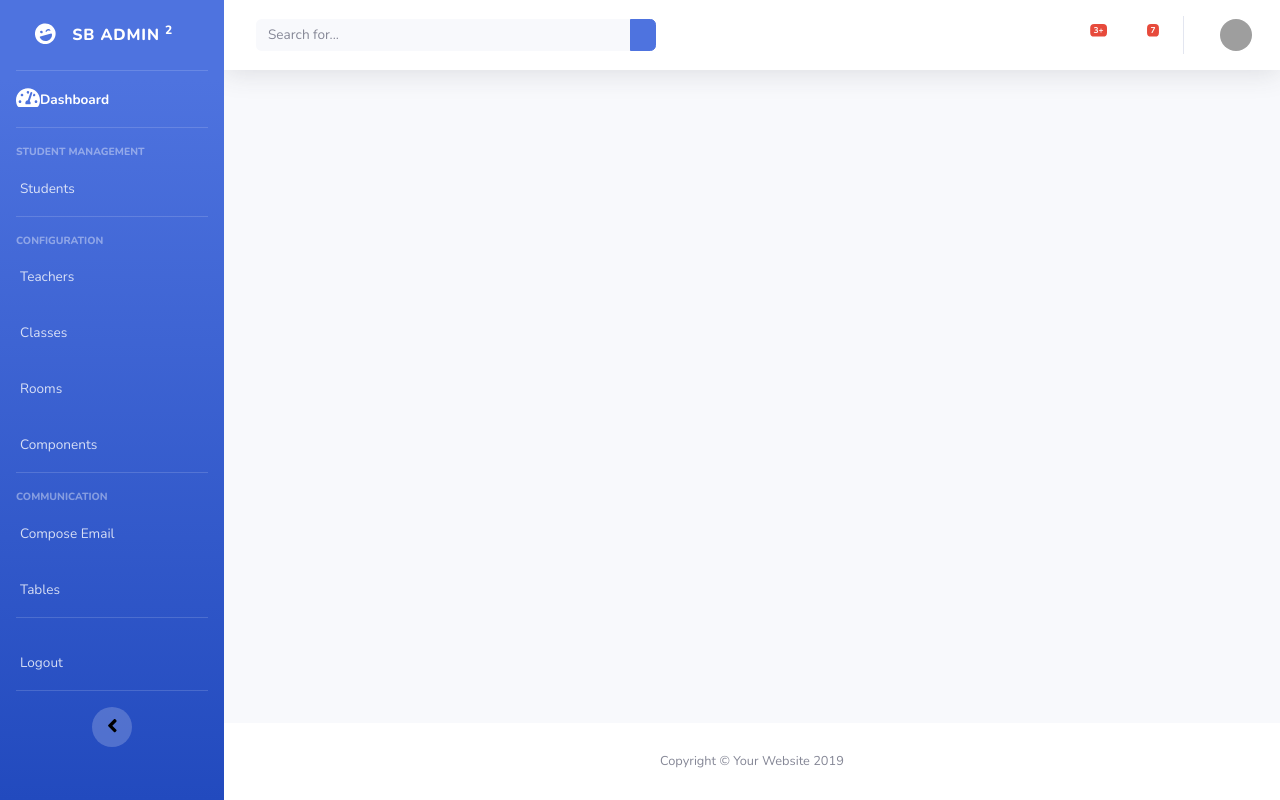
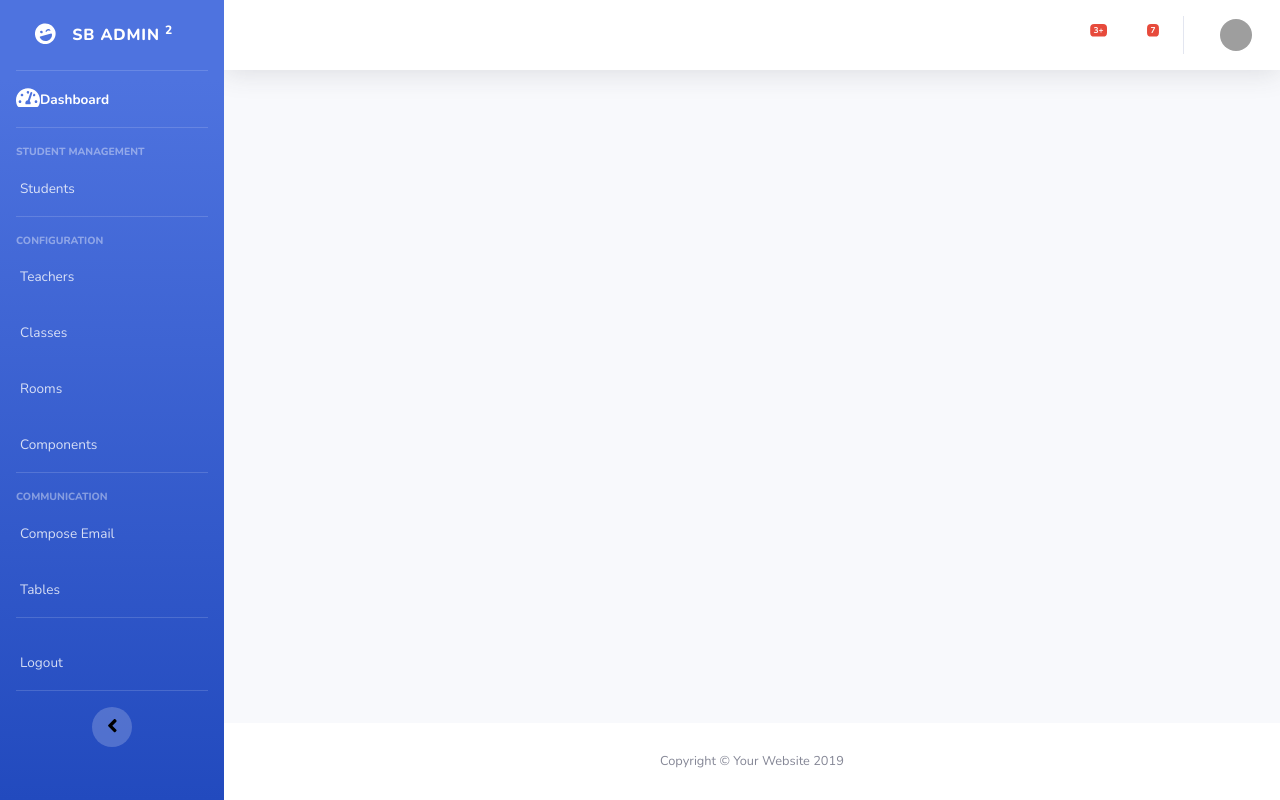
Before and after one commit to extreme-coder/govsim-ui-old, a React (Create React App) app: page / in a window 1280 px wide. Built offline with nearby package versions, Linux system fonts and the light colour scheme; grey boxes are pictures that could not be loaded; what react-redux-loading-bar, redux-axios-middleware would draw is missing.

Commit message:
added school name on header

```diff
--- a/src/common/RichField.jsx
+++ b/src/common/RichField.jsx
@@ -27,6 +27,7 @@ const RichField = ({ ...props }) => {
 
         </InputGroup>
         <p>&nbsp;</p>
+        <p>&nbsp;</p>
       </Form.Group>
 
 
--- a/src/layout/Header.jsx
+++ b/src/layout/Header.jsx
@@ -10,8 +10,10 @@ class Header extends React.Component {
 
     render() {
         let loggedInUser = ''
+        let currentSchool = ''
         if (localStorage.getItem('user') != null) {
             loggedInUser = JSON.parse(localStorage.getItem('user')).user.username
+            currentSchool = JSON.parse(localStorage.getItem('user')).user.school.name
         }
 
         return (
@@ -25,12 +27,7 @@ class Header extends React.Component {
 
             <form class="d-none d-sm-inline-block form-inline mr-auto ml-md-3 my-2 my-md-0 mw-100 navbar-search">
               <div class="input-group">
-                <input type="text" class="form-control bg-light border-0 small" placeholder="Search for..." aria-label="Search" aria-describedby="basic-addon2" />
-                <div class="input-group-append">
-                  <button class="btn btn-primary" type="button">
-                    <i class="fas fa-search fa-sm"></i>
-                  </button>
-                </div>
+                <h3>{currentSchool}</h3>
               </div>
             </form>
 
@@ -61,7 +58,6 @@ class Header extends React.Component {
               <li class="nav-item dropdown no-arrow mx-1">
                 <a class="nav-link dropdown-toggle" href="#" id="alertsDropdown" role="button" data-toggle="dropdown" aria-haspopup="true" aria-expanded="false">
                   <i class="fas fa-bell fa-fw"></i>
-
                   <span class="badge badge-danger badge-counter">3+</span>
                 </a>
 
@@ -73,6 +69,7 @@ class Header extends React.Component {
                     <div class="mr-3">
                       <div class="icon-circle bg-primary">
                         <i class="fas fa-file-alt text-white"></i>
+                        test
                       </div>
                     </div>
                     <div>
```
Also changed, not shown: 1 other file (tests, documents, lock files or other folders).
